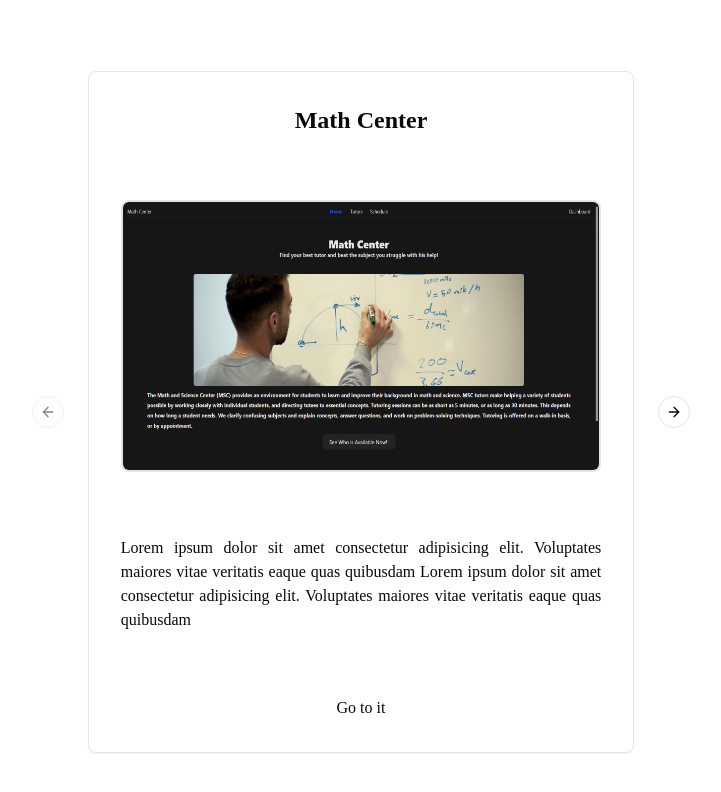
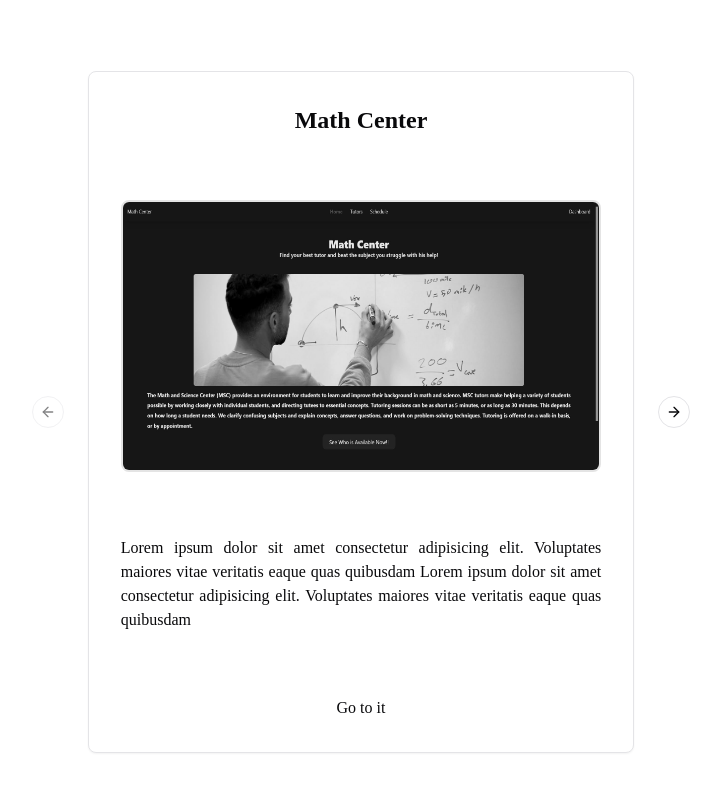
Before and after one commit to barham2003/MyPortfolio, a Next.js app: page / in a window 1280 px wide. Shown: the part 2027-2819 px from the top of the page, without its empty margins (464-1185 px from the left). Built offline with nearby package versions, Linux system fonts and the light colour scheme.

Commit message:
Grayscale

```diff
--- a/components/projects.tsx
+++ b/components/projects.tsx
@@ -40,7 +40,7 @@ export default function Projects() {
                     <CardContent className="flex flex-col items-center justify-start gap-4 p-4 md:flex-col md:justify-start md:gap-16 md:p-8">
                       <h3 className="font-bold md:text-2xl">{project.name}</h3>
                       <Image
-                        className="rounded-lg border-2 hover:border-white md:h-[17rem] md:w-[34rem]"
+                        className="rounded-lg border-2 grayscale transition-all delay-150 hover:border-white hover:grayscale-0 md:h-[17rem] md:w-[34rem]"
                         src={project.image}
                         alt=""
                         quality={60}
```
